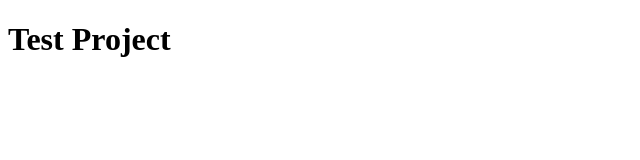
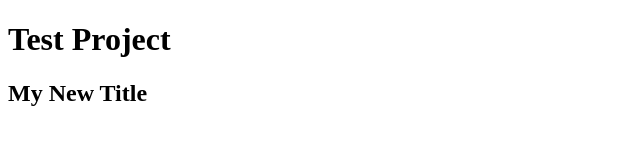
Before and after one commit to lascanorussell/test_git_project, a plain HTML site: page index.html in a window 1280 px wide. Shown: the whole page, without its empty margins (0-640 px from the left). Drawn offline with Linux system fonts and the light colour scheme.

Commit message:
Create New Title

```diff
--- a/index.html
+++ b/index.html
@@ -8,5 +8,6 @@
 </head>
 <body>
   <h1>Test Project</h1>
+  <h2>My New Title</h2>
 </body>
 </html>
```
